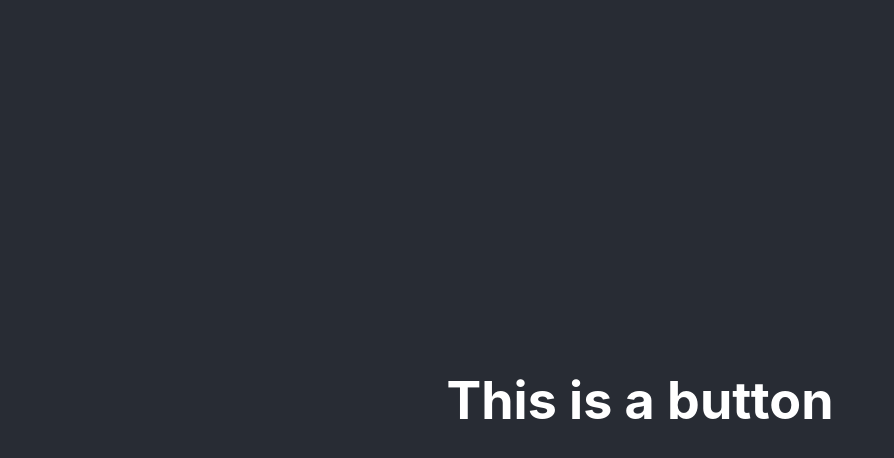
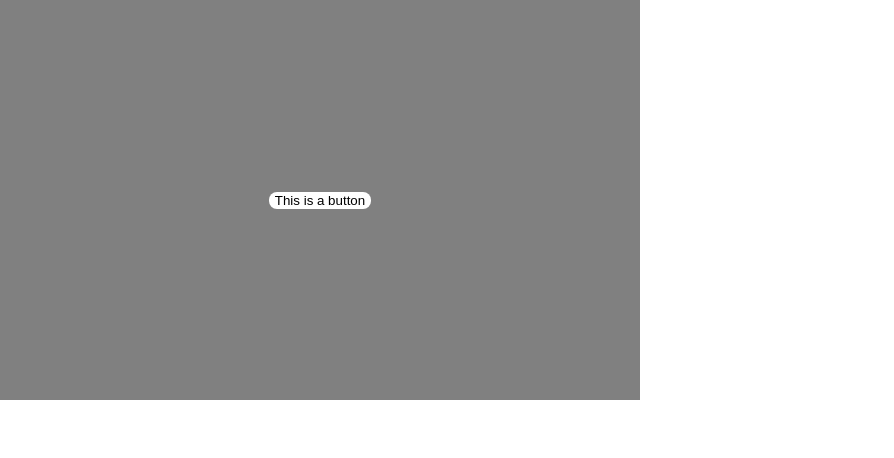
Before and after one commit to ShoeShime/test-chat_app, a React (Create React App) app: page / in a window 1280 px wide. Shown: the top 458 px of the page, without its empty margins (0-894 px from the left). Built offline with nearby package versions, Linux system fonts and the light colour scheme.

Commit message:
new message

```diff
--- a/package.json
+++ b/package.json
@@ -42,5 +42,8 @@
       "last 1 firefox version",
       "last 1 safari version"
     ]
+  },
+  "devDependencies": {
+    "@types/styled-components": "^5.1.26"
   }
 }
--- a/src/App.tsx
+++ b/src/App.tsx
@@ -1,16 +1,13 @@
+// @ts-nocheck
 import React from 'react';
+import './App.css';
 
-import './App.css';
 import {Chat_page} from './features/chatdisplay/components/Chat-page'
 
 
 function App() {
   return (
-    <div className="App">
-      <header className="App-header">
-      <Chat_page/>
-      </header>
-    </div>
+    <Chat_page/>
   );
 }
 
--- a/src/features/chatdisplay/components/Chat-page.tsx
+++ b/src/features/chatdisplay/components/Chat-page.tsx
@@ -1,9 +1,15 @@
 import React from 'react';
-import Submit_bt from './Submit-bt'
+import {Submit_bt} from './Submit-bt'
+import {MessageContainer} from './MessageContainer'
+
 
 export const Chat_page = () =>{
 
 	return(
-		<Submit_bt/>
+	<div>
+		<MessageContainer>
+			<Submit_bt/>
+		</MessageContainer>
+	</div>
 	);
 }
--- /dev/null
+++ b/src/features/chatdisplay/components/MessageContainer.tsx
@@ -0,0 +1,13 @@
+import styled from 'styled-components'
+
+
+export const MessageContainer = styled.div`
+		width: 50vw;
+		min-height: 50vh;
+		background-color: gray;
+		display: flex;
+		flex-direction: column;
+		justify-content: space-evenly;
+    align-items: center;
+
+`;
--- a/src/features/chatdisplay/components/Submit-bt.tsx
+++ b/src/features/chatdisplay/components/Submit-bt.tsx
@@ -1,19 +1,26 @@
-//import styled from 'styled-components'
+import styled from 'styled-components'
 import React from 'react';
 
-//const Button_submit = styled.button`
-//	background-color: #FFFFFF;
-//	border-radius: 8px;
-//	border: none;
-//`
+export const Button_submit = styled.button`
+	background-color: #FFFFFF;
+
+
+	margin: 1em;
+	border-radius: 8px;
+	border: none;
+`;
 
 
 
-const Submit_bt = () =>{
+export const Submit_bt = () =>{
+
+	console.log("hello world")
+
 
 	return(
-		<h1>This is a button</h1>
-	);
+		<Button_submit onClick={Submit_bt}>This is a button</Button_submit>
+
+	)
 }
 
 export default Submit_bt;
--- a/src/index.tsx
+++ b/src/index.tsx
@@ -1,3 +1,4 @@
+// @ts-nocheck
 import React from 'react';
 import ReactDOM from 'react-dom/client';
 import './index.css';
```
Also changed, not shown: src/features/chatdisplay/components/message-container.tsx (deleted, +0 -10 lines), src/features/chatdisplay/components/read-reciepts.tsx (+9 -1 lines), src/features/chatdisplay/components/text-input.tsx (+10 -0 lines), 2 other files (tests, documents, lock files or other folders).
